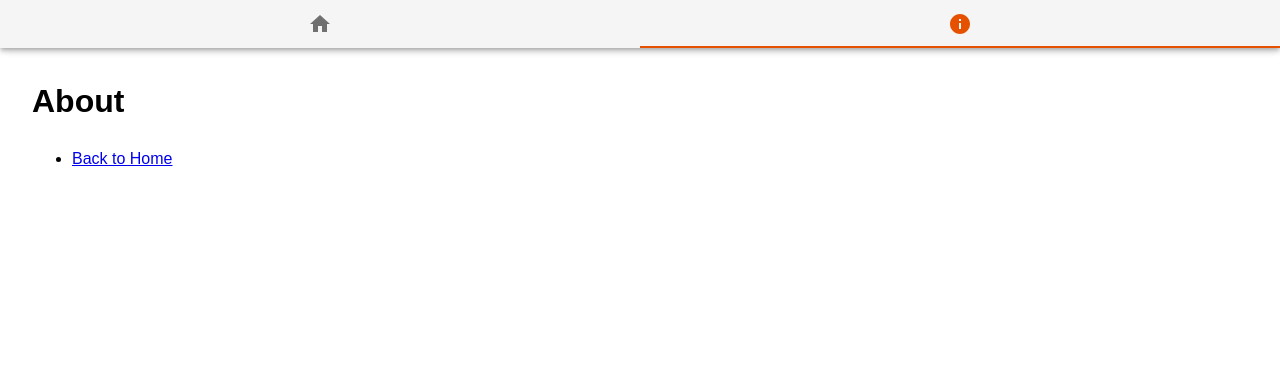
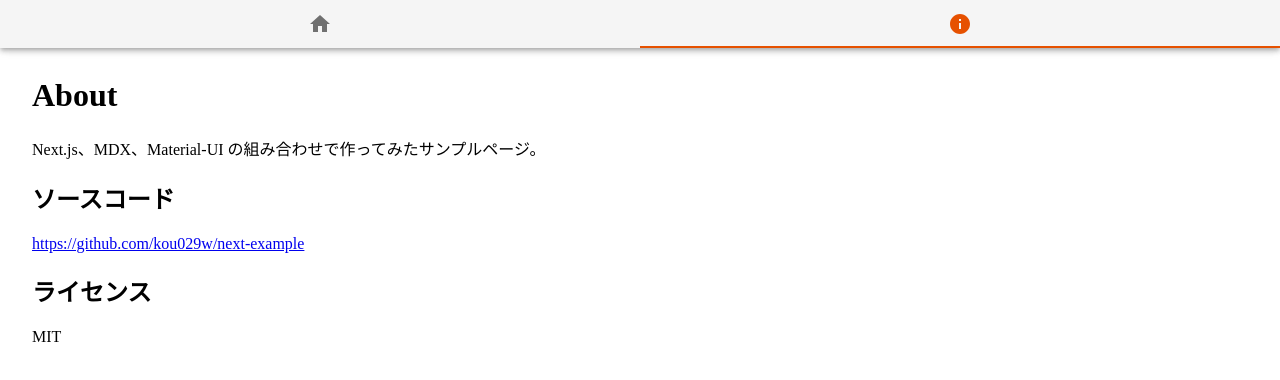
Before and after one commit to kou029w/_, a Next.js app: page /about in a window 1280 px wide. Shown: the top 380 px of the page. Built offline with nearby package versions, Linux system fonts and the light colour scheme.

Commit message:
update theme

```diff
--- a/pages/about.md
+++ b/pages/about.md
@@ -1,3 +1,11 @@
 # About
 
-- [Back to Home](/)
+Next.js、MDX、Material-UI の組み合わせで作ってみたサンプルページ。
+
+## ソースコード
+
+[https://github.com/kou029w/next-example](https://github.com/kou029w/next-example)
+
+## ライセンス
+
+MIT
--- a/styles/MainTheme.tsx
+++ b/styles/MainTheme.tsx
@@ -58,7 +58,8 @@ export const components = {
         <MuiLink variant="body1" color="secondary" href={url} {...props} />
       </Link>
     );
-  }
+  },
+  p: (props: {}) => <Typography component="p" variant="body1" {...props} />
 };
 
 const MainTheme: React.FC = ({ children }) => (
@@ -66,11 +67,7 @@ const MainTheme: React.FC = ({ children }) => (
     <MDXProvider components={components}>
       <TopAppBar />
       <Box paddingTop={6}>
-        <Container>
-          <Typography component="div" variant="body1">
-            {children}
-          </Typography>
-        </Container>
+        <Container>{children}</Container>
       </Box>
     </MDXProvider>
   </ThemeProvider>
```
Also changed, not shown: pages/index.md (+1 -1 lines).
